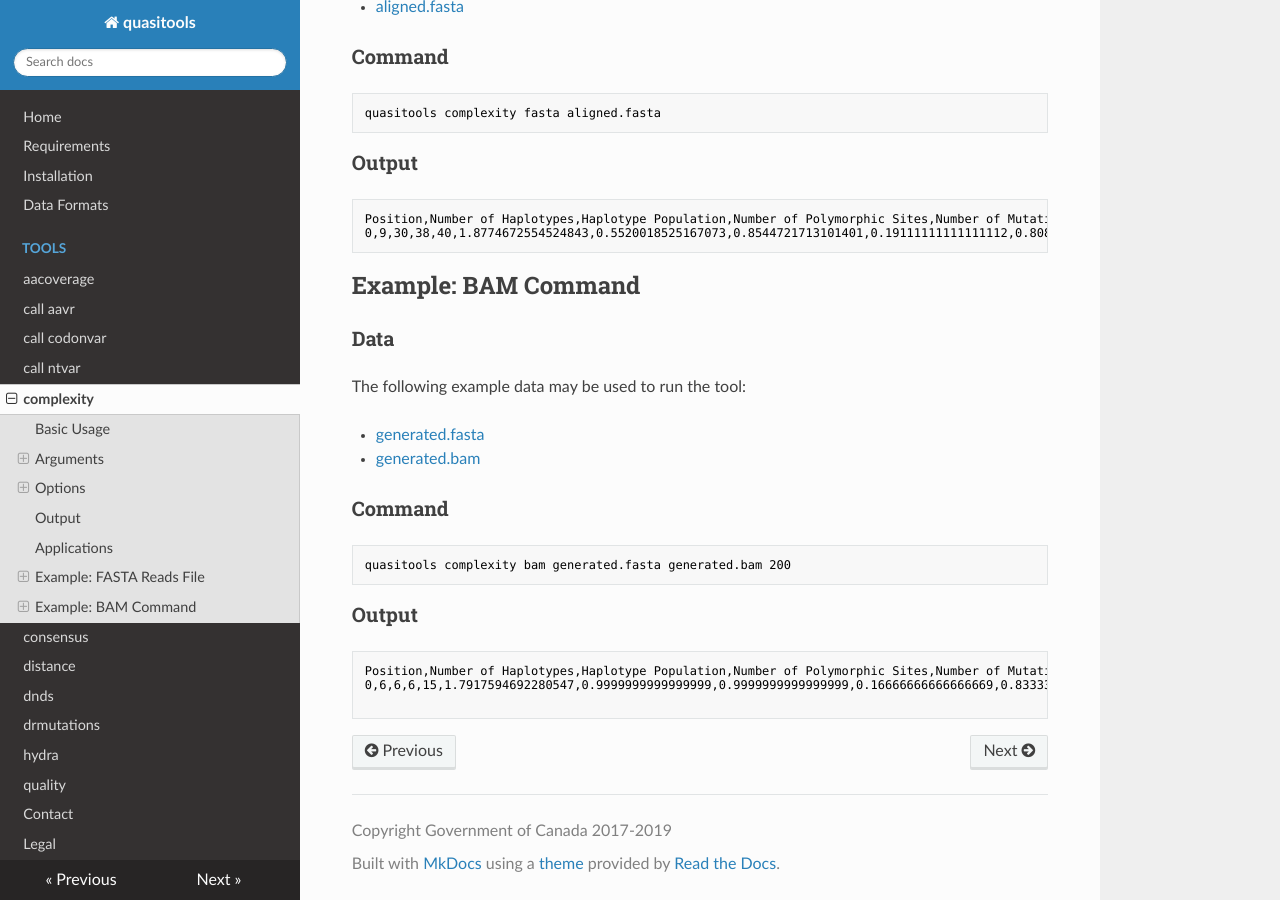
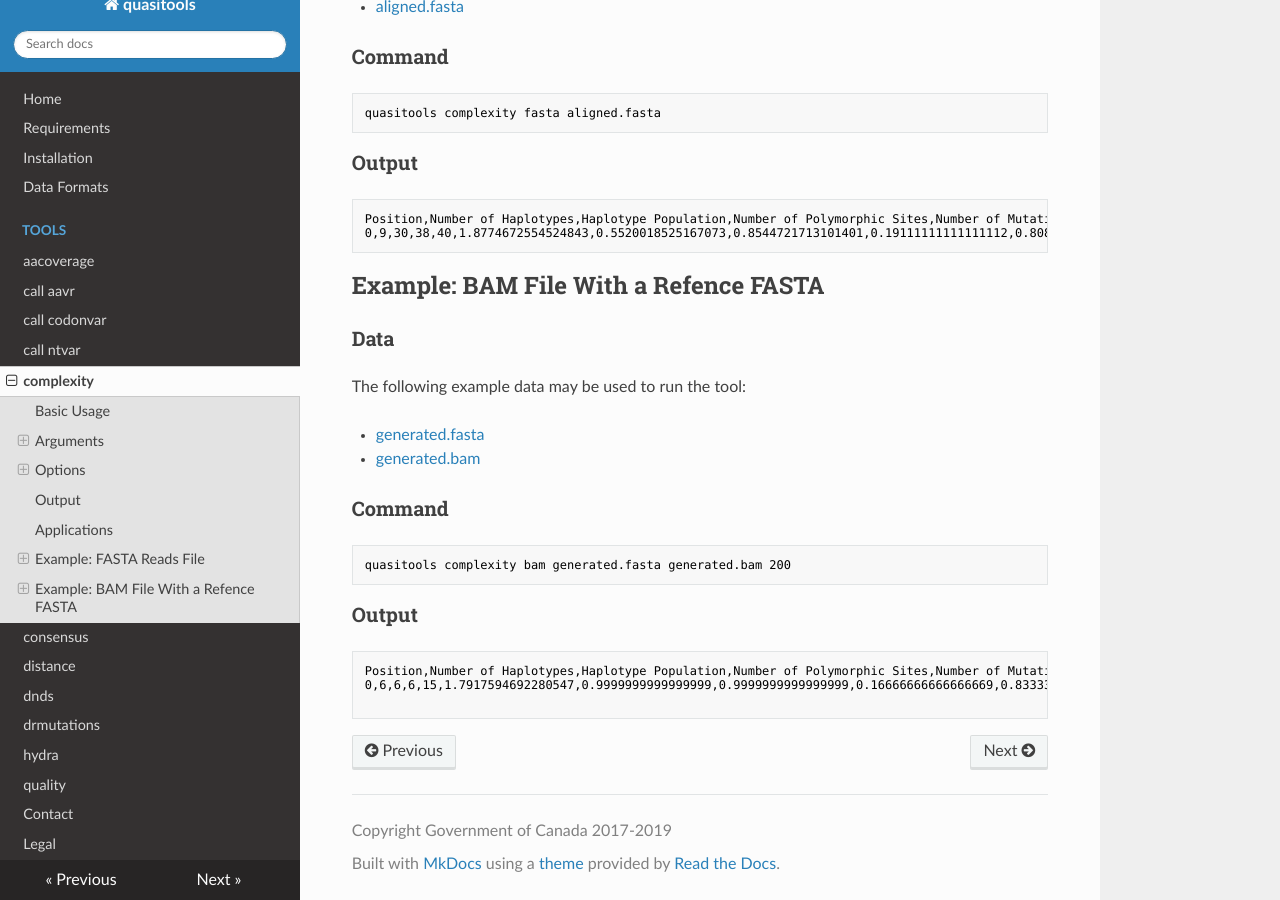
Before and after one commit to phac-nml/quasitools, an MkDocs documentation site: the page built from docs/complexity.md, in a window 1280 px wide and 900 px high, scrolled down 2803 px. Built offline with MkDocs 1.6.1, drawn with Linux system fonts in a browser that asks for light colours; nearby versions of some CDN libraries.

Commit message:
Update complexity.md

````diff
--- a/docs/complexity.md
+++ b/docs/complexity.md
@@ -121,7 +121,7 @@
 ```
 
 
-## Example: BAM Command
+## Example: BAM File With a Refence FASTA
 
 ### Data
 
````
